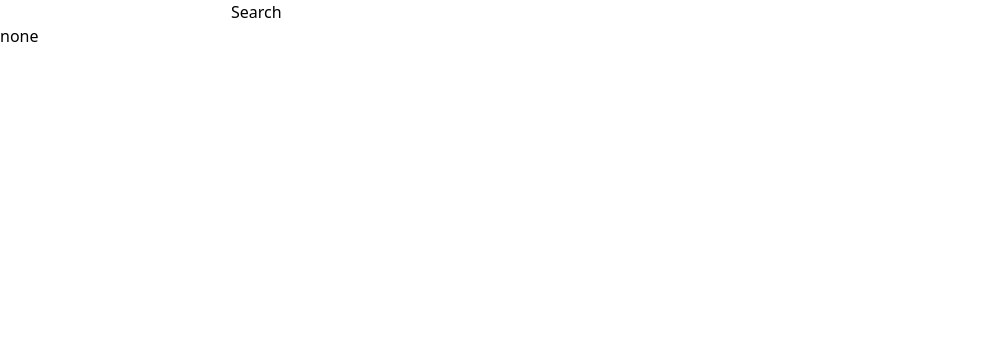
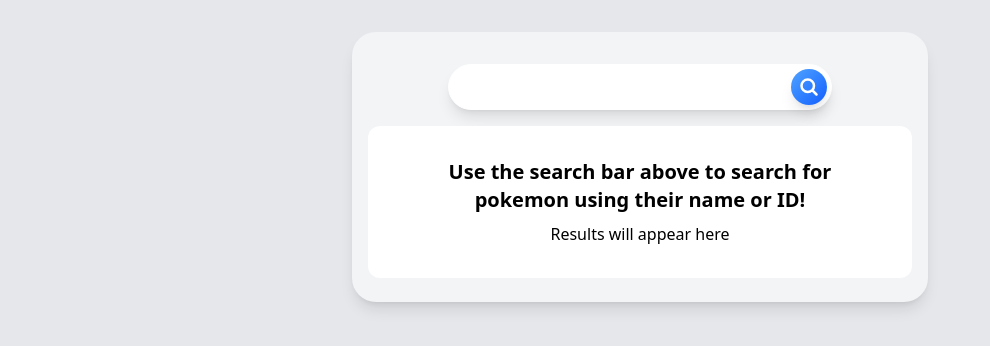
Before and after one commit to gen1chiro/pokemon-search-app, a React (Vite) app: page / in a window 1280 px wide. Shown: the top 346 px of the page, without its empty margins (0-990 px from the left). Built offline with nearby package versions, Linux system fonts and the light colour scheme.

Commit message:
initial styling

```diff
--- a/index.html
+++ b/index.html
@@ -6,7 +6,7 @@
     <meta name="viewport" content="width=device-width, initial-scale=1.0" />
     <title>Pokemon Search App</title>
   </head>
-  <body>
+  <body class="bg-gray-200">
     <div id="root"></div>
     <script type="module" src="./src/main.tsx"></script>
   </body>
--- a/src/App.tsx
+++ b/src/App.tsx
@@ -1,5 +1,6 @@
 import React, { useState, useRef } from 'react'
-import { RawApiResponse, FilteredApiResponse, Stats, Types} from "../types/types.ts";
+import { RawApiResponse, FilteredApiResponse, Stats, Types} from './types/types.ts'
+import Default from './components/Default.tsx'
 
 function App() {
     const [pokemonData, setPokemonData] = useState<FilteredApiResponse | null>(null)
@@ -45,12 +46,22 @@
     }
 
     return (
-        <main>
-            <input ref={inputRef} type="text" onKeyDown={handleKeyDown}/>
-            <button onClick={handleClick}>Search</button>
-            <div>
-                {pokemonData ? JSON.stringify(pokemonData) : "none"}
-            </div>
+        <main className="w-5/6 mx-auto mt-8 max-w-xl pt-8 pb-2 font-sans bg-gray-100 rounded-3xl shadow-lg">
+            <section className="max-w-sm mx-auto flex items-center gap-2 border-1 p-1 bg-white shadow-lg border-white rounded-full">
+                <input ref={inputRef} type="text" onKeyDown={handleKeyDown}
+                    className="flex-grow focus:outline-none px-3"
+                />
+                <button onClick={handleClick}
+                    className="bg-gradient-to-br from-blue-400 to-blue-600 shadow-lg rounded-full aspect-square p-2 hover:scale-105 transition-all ease-in"
+                >
+                    <svg width="20px" height="20px" viewBox="0 0 24 24" fill="none"
+                         xmlns="http://www.w3.org/2000/svg">
+                        <path d="M15.7955 15.8111L21 21M18 10.5C18 14.6421 14.6421 18 10.5 18C6.35786 18 3 14.6421 3 10.5C3 6.35786 6.35786 3 10.5 3C14.6421 3 18 6.35786 18 10.5Z"
+                            stroke="#FFFFFF" strokeWidth="3" strokeLinecap="round" strokeLinejoin="round"/>
+                    </svg>
+                </button>
+            </section>
+            {pokemonData ? JSON.stringify(pokemonData) : <Default/>}
         </main>
     )
 }
--- /dev/null
+++ b/src/components/Default.tsx
@@ -0,0 +1,10 @@
+const Default = () => {
+    return (
+        <div className="bg-white rounded-xl m-4 flex flex-col justify-center items-center p-8 gap-2 font-inter">
+            <h1 className="text-xl font-bold text-center">Use the search bar above to search for pokemon using their name or ID!</h1>
+            <p>Results will appear here</p>
+        </div>
+    )
+}
+
+export default Default
```
Also changed, not shown: src/types/types.ts (renamed from types/types.ts).
